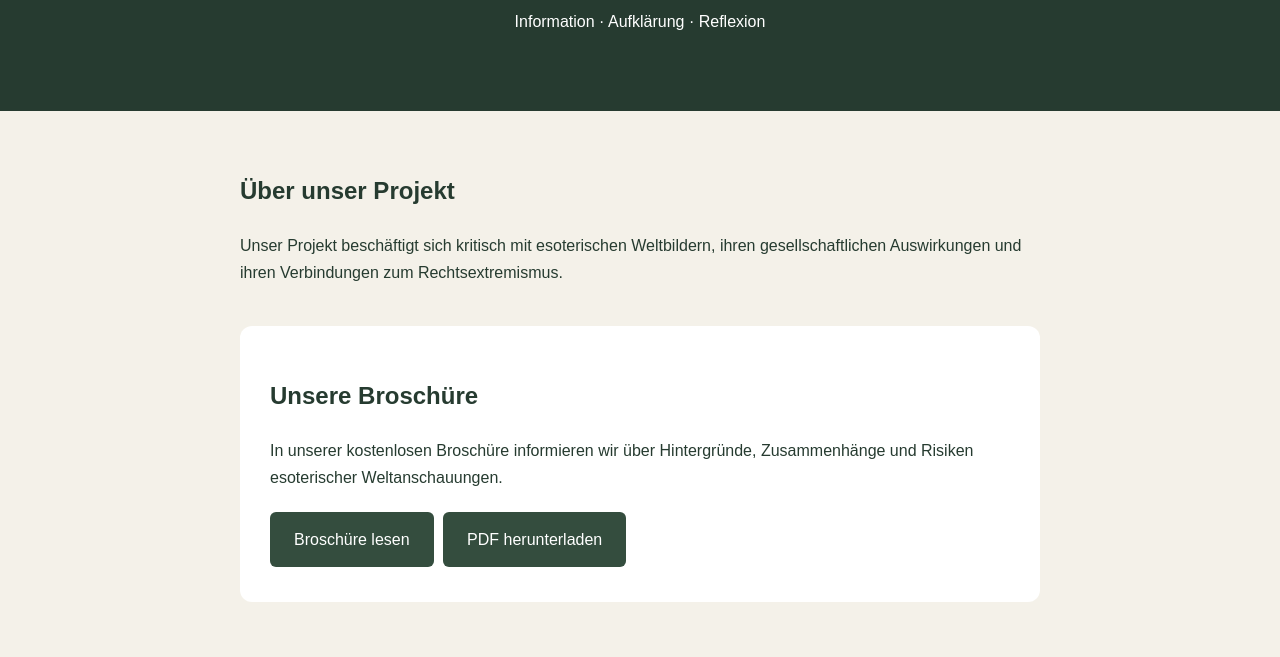
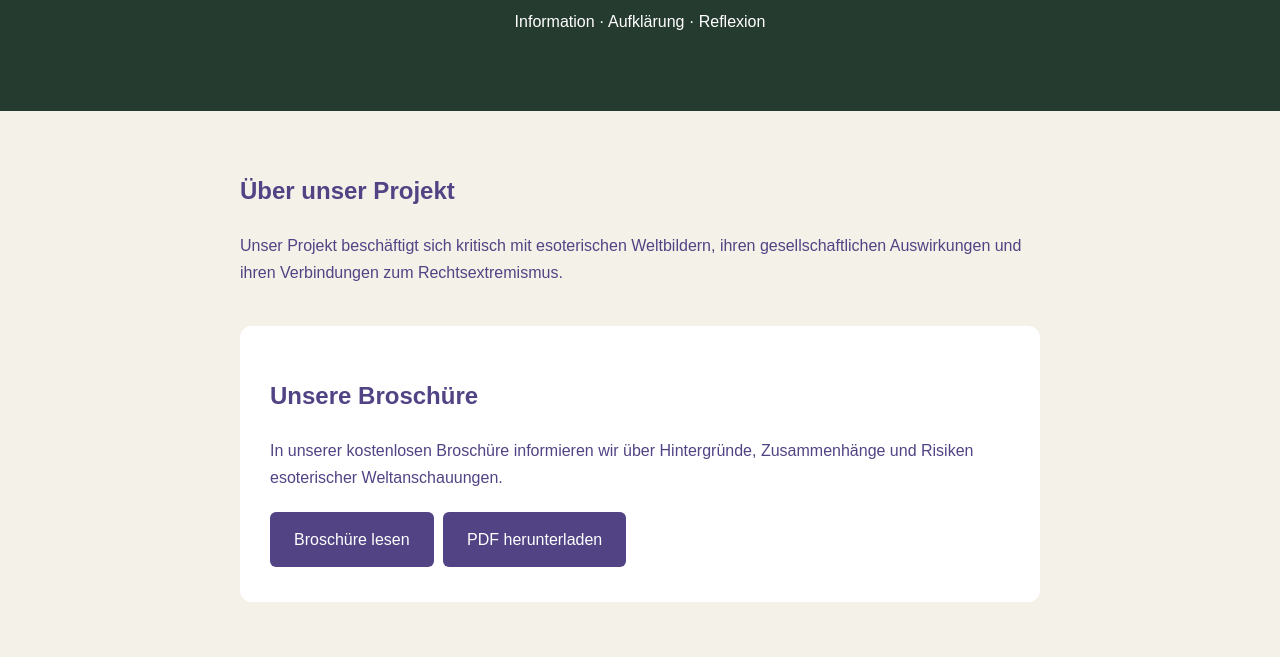
Before and after one commit to rwynnhrm6p-max/Test-Projekt, a plain HTML site: page index.html in a window 1280 px wide. Shown: the part 143-800 px from the top of the page. Drawn offline with Linux system fonts and the light colour scheme.

Commit message:
Update index.html

```diff
--- a/index.html
+++ b/index.html
@@ -15,7 +15,7 @@
             margin: 0;
             font-family: Arial, sans-serif;
             background: #f4f1e9;
-            color: #263b30;
+            color: #524384;
             line-height: 1.7;
         }
 
@@ -49,7 +49,7 @@
 
         .button {
             display: inline-block;
-            background: #344d3e;
+            background: #524384;
             color: white;
             padding: 14px 24px;
             margin: 5px 5px 5px 0;
```
